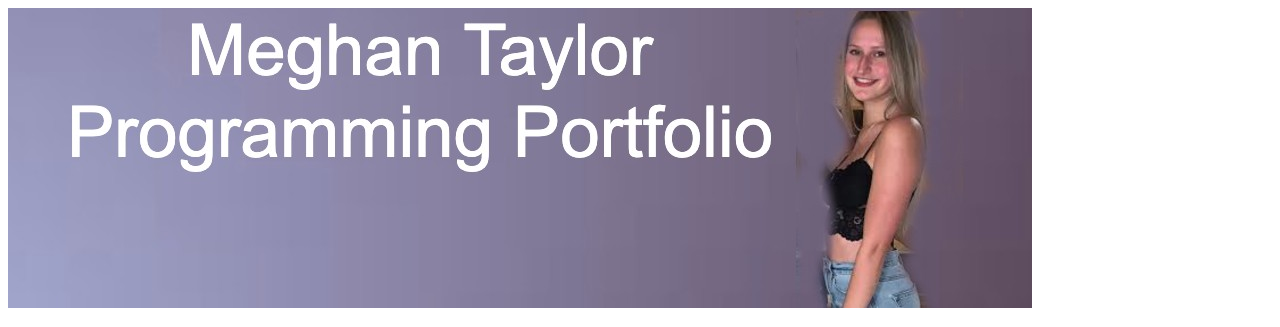
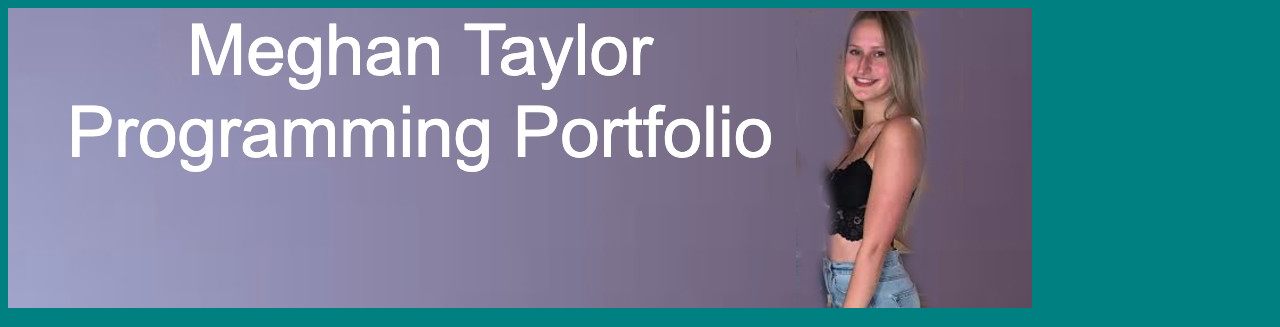
Before and after one commit to mjt524/mjt5240.github.io, a plain HTML site: page about.html in a window 1280 px wide. Shown: the top 327 px of the page. Drawn offline with Linux system fonts and the light colour scheme.

Commit message:
Update about.html

```diff
--- a/about.html
+++ b/about.html
@@ -3,6 +3,9 @@
   <head>
     <meta charset="utf-8">
     <title>Meghan's Javascripts Page </title>
+    <style>
+      body{background-color:teal;}
+    </style>
   </head>
   <body>
   <img src="myBanner.jpg">
```
